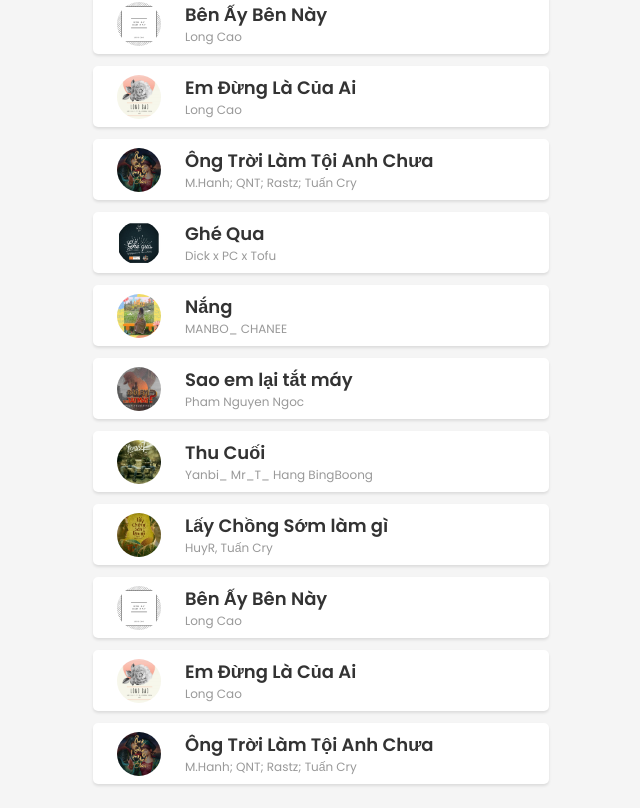
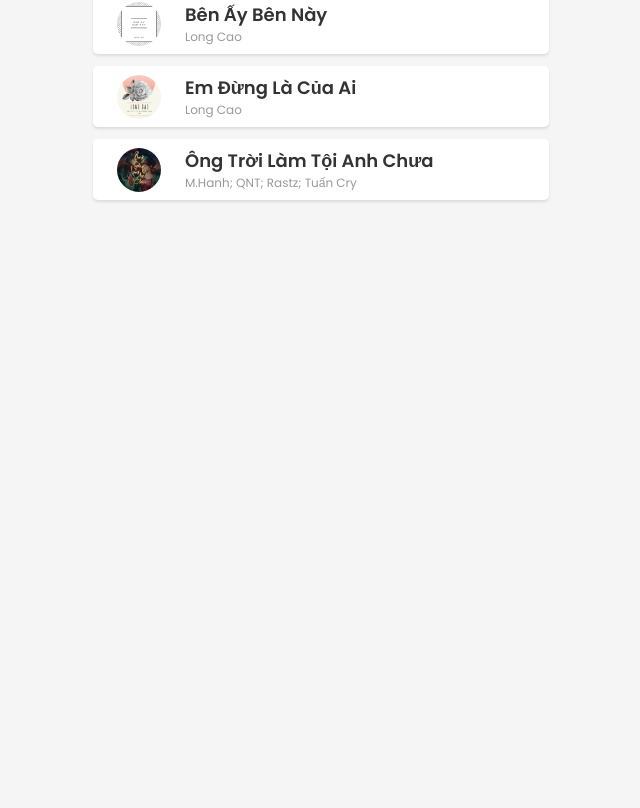
Before and after one commit to hoangnhan123/music-player, a Nuxt app: page / in a window 1280 px wide. Shown: the part 792-1600 px from the top of the page, without its empty margins (319-959 px from the left). After the commit the page ends 1016 px from the top, so only its background shows below. Built offline with nearby package versions, Linux system fonts and the light colour scheme.

Commit message:
Finish
Translate comments to English.
Finish project.

```diff
--- a/assets/music/list-song.js
+++ b/assets/music/list-song.js
@@ -1,53 +1,5 @@
 const songs = [
     {
-        name: 'Ghé Qua',
-        singer: 'Dick x PC x Tofu',
-        path: require('@/assets/music/Ghe Qua - Dick x PC x Tofu.mp3'),
-        image: require('@/assets/img/GheQua.jpg')
-    },
-    {
-        name: 'Nắng',
-        singer: 'MANBO_ CHANEE',
-        path: require('@/assets/music/Nang - MANBO_ CHANEE.mp3'),
-        image: require('@/assets/img/Nang.jpg')
-    },
-    {
-        name: 'Sao em lại tắt máy',
-        singer: 'Pham Nguyen Ngoc',
-        path: require('@/assets/music/Sao Em Lai Tat May_ - Pham Nguyen Ngoc_.mp3'),
-        image: require('@/assets/img/SaoEmLaiTatMay.jpg')
-    },
-    {
-        name: 'Thu Cuối',
-        singer: 'Yanbi_ Mr_T_ Hang BingBoong',
-        path: require('@/assets/music/Thu Cuoi - Yanbi_ Mr_T_ Hang BingBoong.mp3'),
-        image: require('@/assets/img/ThuCuoi.jpg')
-    },
-    {
-        name: 'Lấy Chồng Sớm làm gì',
-        singer: 'HuyR, Tuấn Cry',
-        path: require('@/assets/music/Lay Chong Som Lam Gi Acoustic Version_ -.mp3'),
-        image: require('@/assets/img/LayChongSomLamGi.jpg')
-    },
-    {
-        name: 'Bên Ấy Bên Này',
-        singer: 'Long Cao',
-        path: require('@/assets/music/Ben Ay Ben Nay - Cao Long.mp3'),
-        image: require('@/assets/img/BenAyBenNay.jpg')
-    },
-    {
-        name: 'Em Đừng Là Của Ai',
-        singer: 'Long Cao',
-        path: require('@/assets/music/Em Cua Anh Dung Cua Ai - Long Cao.mp3'),
-        image: require('@/assets/img/EmDungLaCuaAi.jpg')
-    },
-    {
-        name: 'Ông Trời Làm Tội Anh Chưa',
-        singer: 'M.Hanh; QNT; Rastz; Tuấn Cry',
-        path: require('@/assets/music/Ong Troi Lam Toi Anh Chua - M_Hanh_ QNT_.mp3'),
-        image: require('@/assets/img/OngTroiLamToiAnhChua.jpg')
-    },
-        {
         name: 'Ghé Qua',
         singer: 'Dick x PC x Tofu',
         path: require('@/assets/music/Ghe Qua - Dick x PC x Tofu.mp3'),
--- a/components/CD.vue
+++ b/components/CD.vue
@@ -31,7 +31,7 @@ export default {
   computed: {
   },
   mounted() {
-    // Xử lý CD/ Quay dừng
+    // Handle Stop and Rotate of CD
     this.cdThumdAnimate = this.$refs.cdThumb.animate([
             { transform: 'rotate(360deg)' }
         ], {
@@ -40,7 +40,7 @@ export default {
     });
     this.cdThumdAnimate.pause();
 
-    // Xử lý phóng to // thu nhỏ
+    // Handle zoom in and zoom out CD when scroll screen
     const cdWidth = this.$refs.cd.offsetWidth;
     document.onscroll = () => {
         let scrollTop = window.scrollY || window.scrollTop;
@@ -56,7 +56,6 @@ export default {
 </script>
 
 <style scoped>
-/* CD */
 .cd {
     display: flex;
     margin: auto;
--- a/components/PlayList.vue
+++ /dev/null
@@ -1,24 +0,0 @@
-<template>
-
-</template>
-
-<script>
-
-export default {
-  name: 'PlayListComponent',
-  data() {
-    return {
-
-    }
-  },
-  methods: {
-  },
-  computed: {
-  },
-  mounted() {
-  }
-}
-</script>
-
-<style>
-</style>
```
Also changed, not shown: pages/index.vue (+11 -20 lines).
